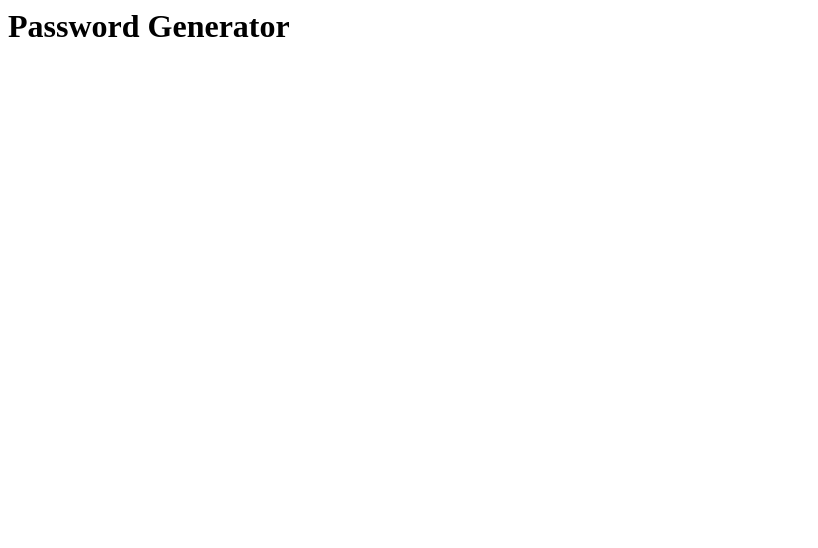
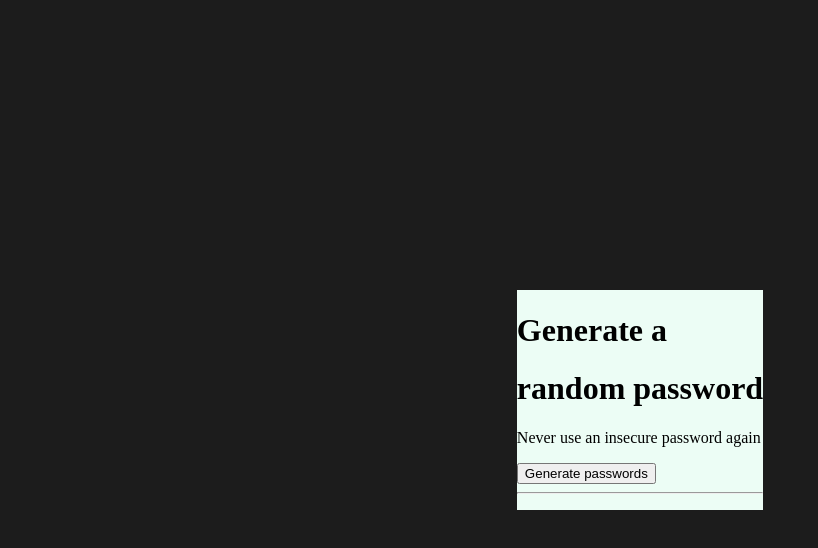
Before and after one commit to mehradhpr/password-generator, a plain HTML site: page index.html in a window 1280 px wide. Shown: the whole page, without its empty margins (0-818 px from the left). Drawn offline with Linux system fonts and the light colour scheme.

Commit message:
Added HTML skeleton

```diff
--- a/index.html
+++ b/index.html
@@ -7,7 +7,15 @@
 
   <body>
     <main>
-      <h1>Password Generator</h1>
+      <h1 class="t1">Generate a</h1>
+      <h1 class="t2">random password</h1>
+      <p>Never use an insecure password again</p>
+      <button>Generate passwords</button>
+      <hr>
+      <div class="passwords-container">
+        <p class="password"></p>
+        <p class="password"></p>
+      </div>
     </main>
   </body>
 </html>
--- a/styles.css
+++ b/styles.css
@@ -0,0 +1,10 @@
+body {
+  display: flex;
+  justify-content: center;
+  align-items: center;
+  background-color: #1c1c1c;
+}
+
+main {
+  background-color: #ecfdf5;
+}
```
